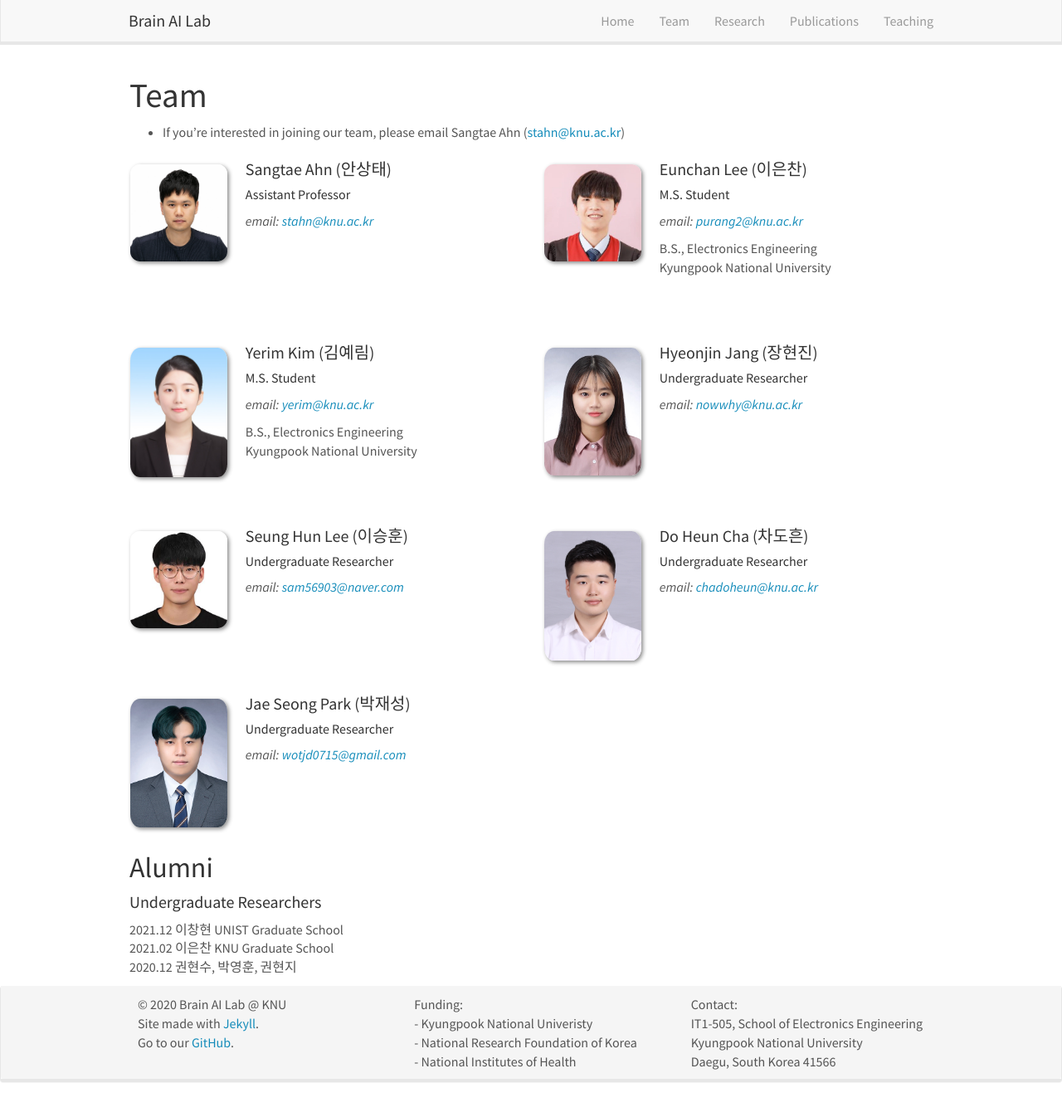
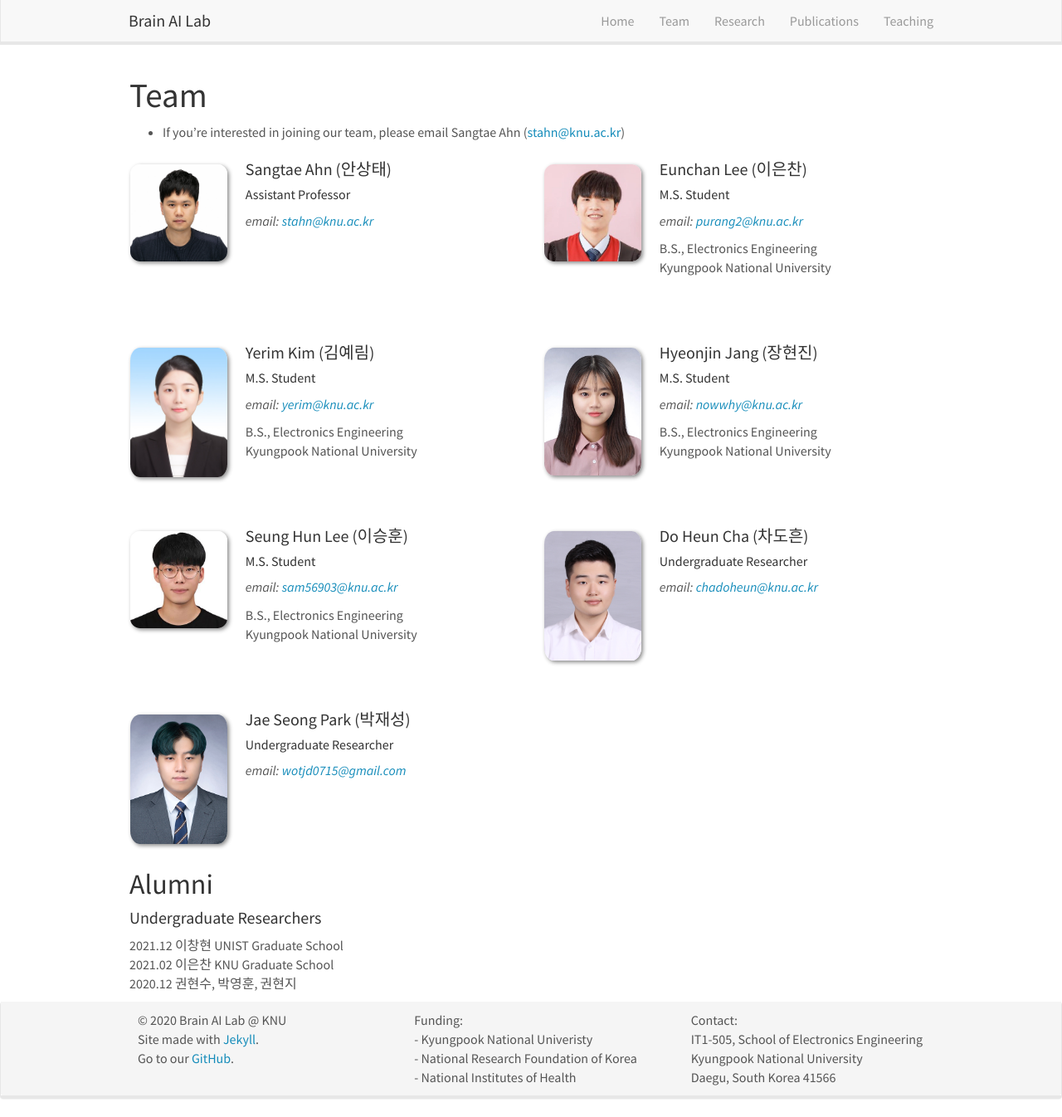
Before and after one commit to KNU-BrainAI/knu-brainai.github.io, a Jekyll site: the page built from _pages/team.md, in a window 1280 px wide and 1346 px high. Shown: the whole window at 83% size. Built offline with Jekyll 4.4.1, drawn with Linux system fonts in a browser that asks for light colours; nearby versions of some CDN libraries.

Commit message:
Update team_members.yml

```diff
--- a/_data/team_members.yml
+++ b/_data/team_members.yml
@@ -23,17 +23,19 @@
 
 - name: Hyeonjin Jang (장현진)
   photo: hjjang.jpg
-  info: Undergraduate Researcher
+  info: M.S. Student
   email: nowwhy@knu.ac.kr
-  number_educ: 1
-  education1:
+  number_educ: 2
+  education1: B.S., Electronics Engineering
+  education2: Kyungpook National University
 
 - name: Seung Hun Lee (이승훈)
   photo: shlee.jpg
-  info: Undergraduate Researcher
-  email: sam56903@naver.com
-  number_educ: 1
-  education1:
+  info: M.S. Student
+  email: sam56903@knu.ac.kr
+  number_educ: 2
+  education1: B.S., Electronics Engineering
+  education2: Kyungpook National University
 
 - name: Do Heun Cha (차도흔)
   photo: DHCha.jpg
```
